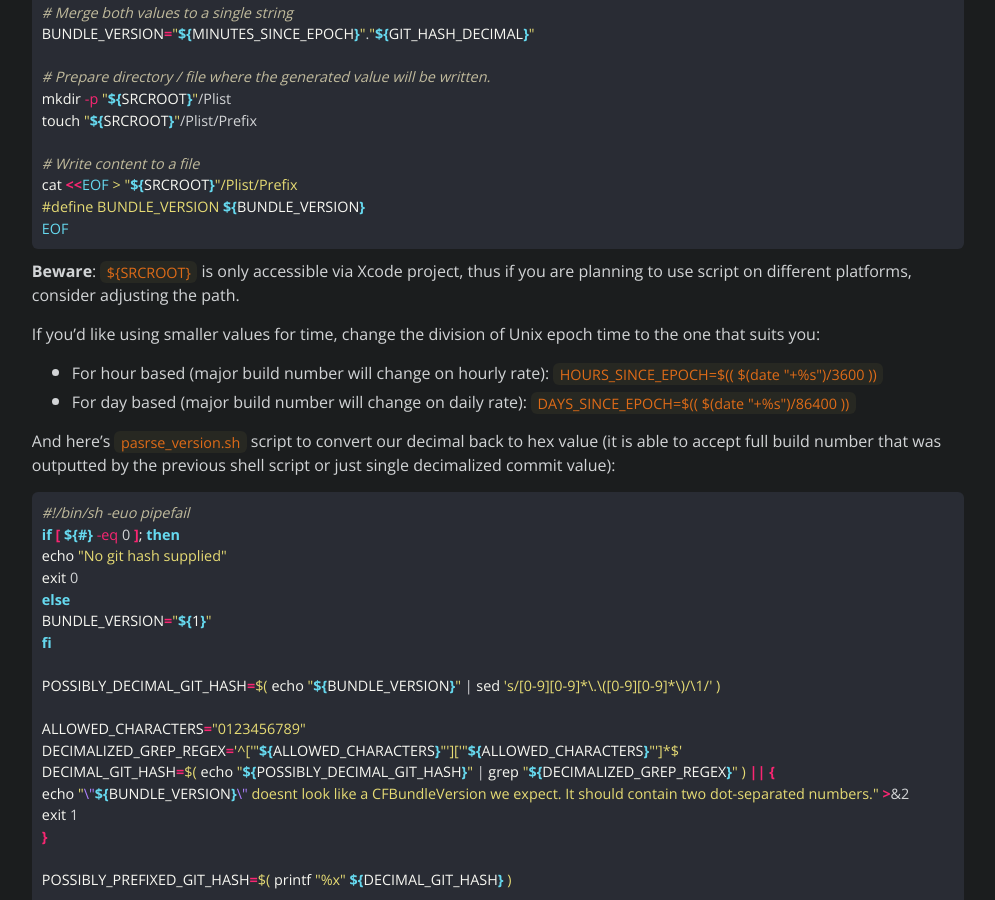
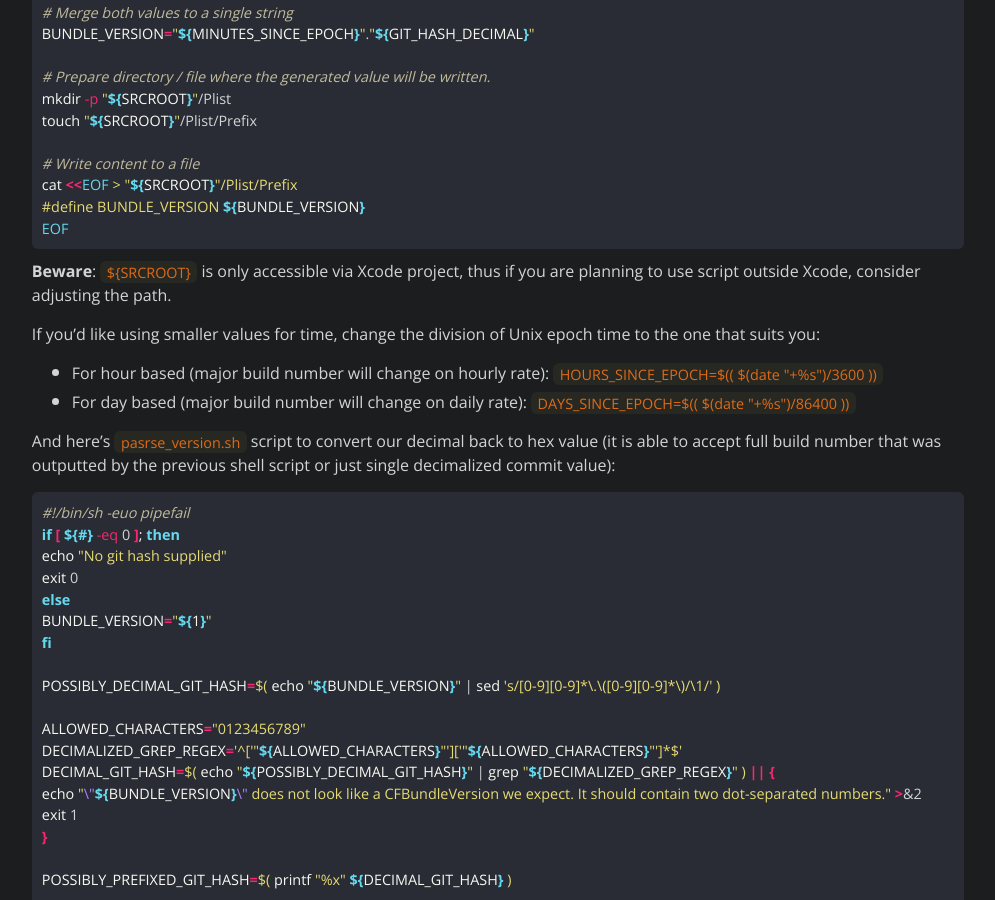
Before and after one commit to nakkht/pgu.dev, a Jekyll site: the page built from _posts/2020-12-16-ios-build-versioning.md, in a window 1280 px wide and 900 px high, scrolled down 2528 px. Shown: the whole window, without its empty margins (142-1137 px from the left). Built offline with Jekyll 4.4.1, drawn with Linux system fonts in a browser that asks for light colours; nearby versions of some CDN libraries.

Commit message:
Minor syntax correction

````diff
--- a/_posts/2020-12-16-ios-build-versioning.md
+++ b/_posts/2020-12-16-ios-build-versioning.md
@@ -78,7 +78,7 @@ cat <<EOF > "${SRCROOT}"/Plist/Prefix
 #define BUNDLE_VERSION ${BUNDLE_VERSION}
 EOF
 ```
-**Beware**: `${SRCROOT}` is only accessible via Xcode project, thus if you are planning to use script on different platforms, consider adjusting the path.
+**Beware**: `${SRCROOT}` is only accessible via Xcode project, thus if you are planning to use script outside Xcode, consider adjusting the path.
 
 If you'd like using smaller values for time, change the division of Unix epoch time to the one that suits you:
 - For hour based (major build number will change on hourly rate): `HOURS_SINCE_EPOCH=$(( $(date "+%s")/3600 ))`
@@ -99,7 +99,7 @@ POSSIBLY_DECIMAL_GIT_HASH=$( echo "${BUNDLE_VERSION}" | sed 's/[0-9][0-9]*\.\([0
 ALLOWED_CHARACTERS="0123456789"
 DECIMALIZED_GREP_REGEX='^['"${ALLOWED_CHARACTERS}"']['"${ALLOWED_CHARACTERS}"']*$'
 DECIMAL_GIT_HASH=$( echo "${POSSIBLY_DECIMAL_GIT_HASH}" | grep "${DECIMALIZED_GREP_REGEX}" ) || {
-echo "\"${BUNDLE_VERSION}\" doesnt look like a CFBundleVersion we expect. It should contain two dot-separated numbers." >&2
+echo "\"${BUNDLE_VERSION}\" does not look like a CFBundleVersion we expect. It should contain two dot-separated numbers." >&2
 exit 1
 }
 
````
Also changed, not shown: other parts of _posts/2020-12-16-ios-build-versioning.md (+1 -1 lines).
